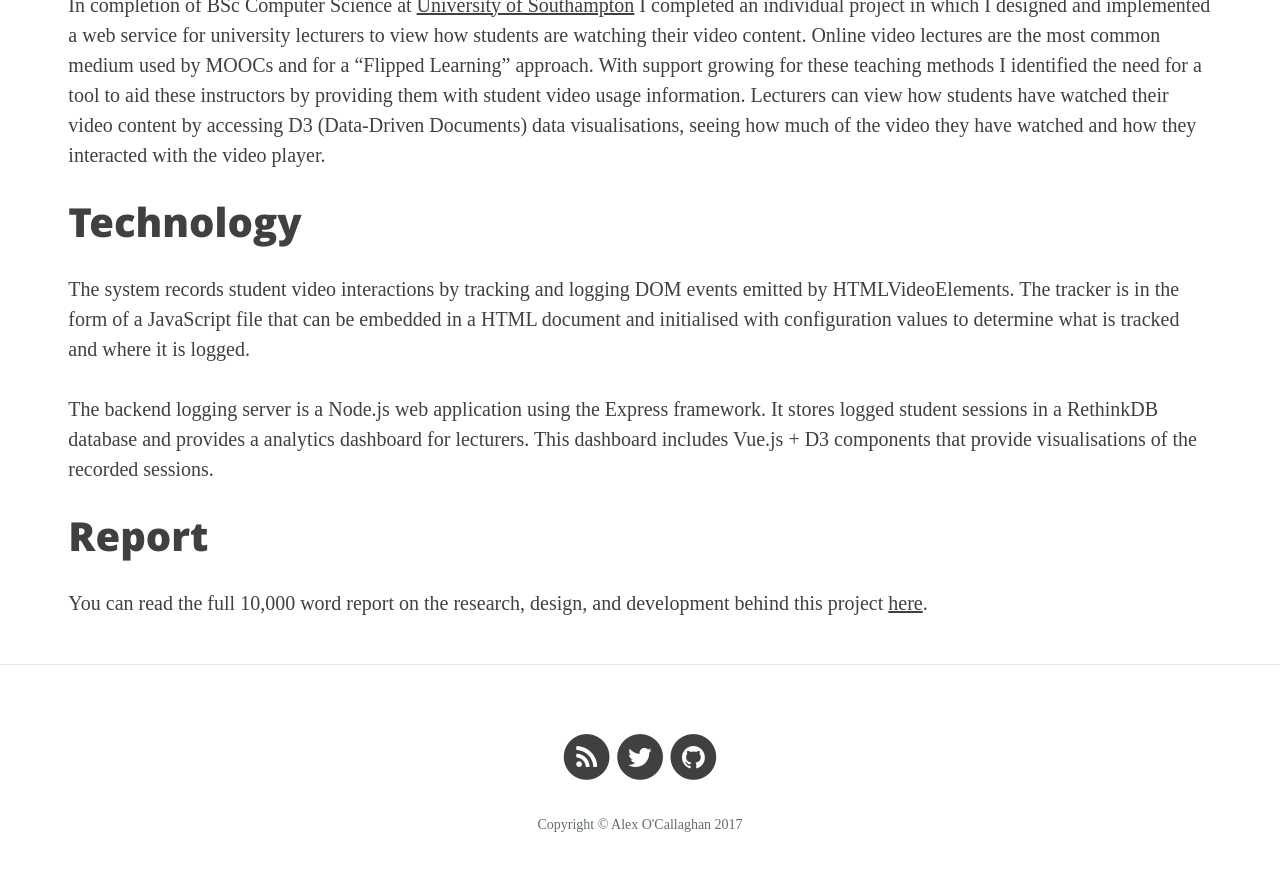
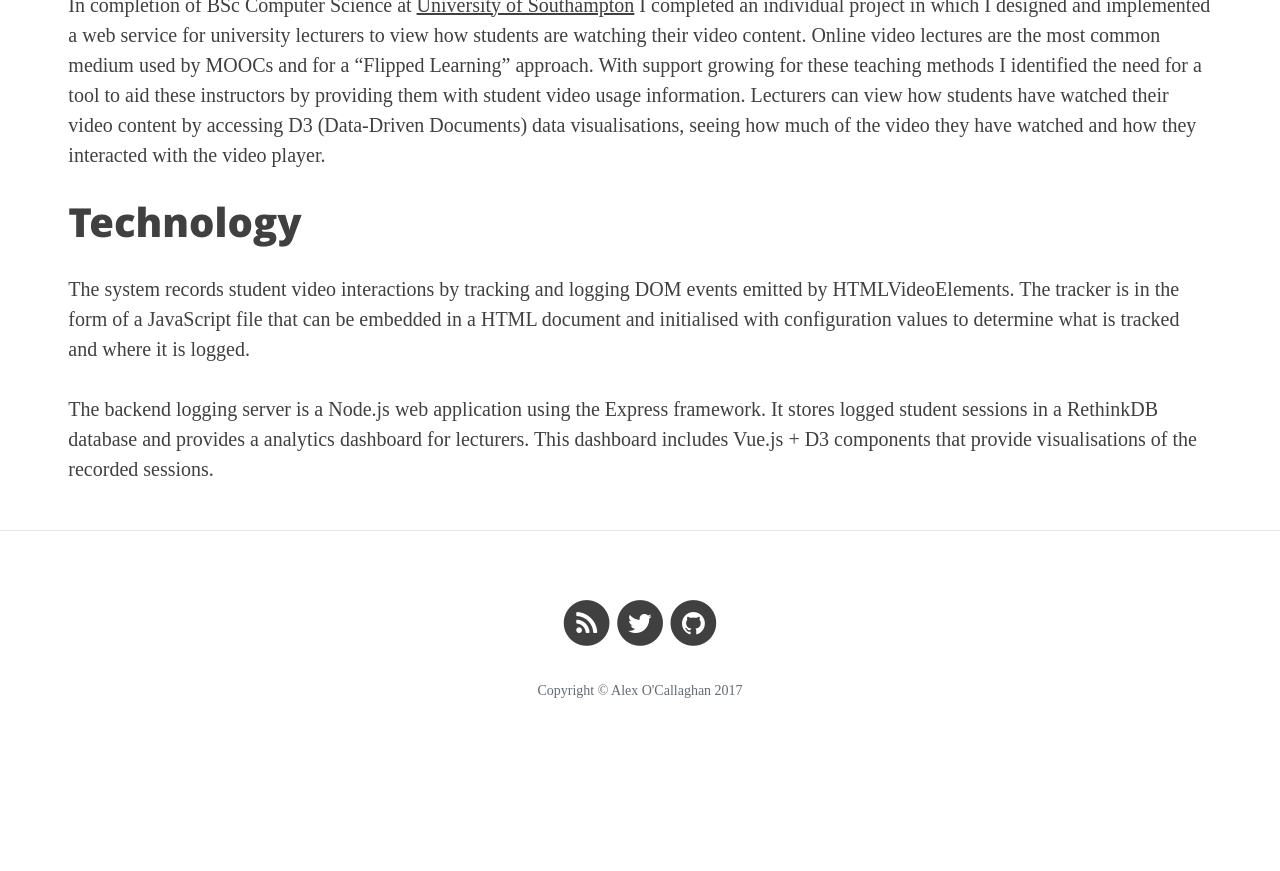
Before and after one commit to awocallaghan/no-async-css, a Jekyll site: the page built from _projects/student-video-analytics.md, in a window 1280 px wide and 900 px high, scrolled down 782 px. Shown: the top 871 px of the window. Built offline with Jekyll 4.4.1, drawn with Linux system fonts in a browser that asks for light colours; some web fonts are replaced; after the commit the page ends 1548 px from its top, so only the background shows below that.

Commit message:
Project changes

```diff
--- a/_projects/student-video-analytics.md
+++ b/_projects/student-video-analytics.md
@@ -19,6 +19,3 @@
 The system records student video interactions by tracking and logging DOM events emitted by HTMLVideoElements. The tracker is in the form of a JavaScript file that can be embedded in a HTML document and initialised with configuration values to determine what is tracked and where it is logged.
 
 The backend logging server is a Node.js web application using the Express framework. It stores logged student sessions in a RethinkDB database and provides a analytics dashboard for lecturers. This dashboard includes Vue.js + D3 components that provide visualisations of the recorded sessions.
-# Report
-
-You can read the full 10,000 word report on the research, design, and development behind this project [here]().
```
